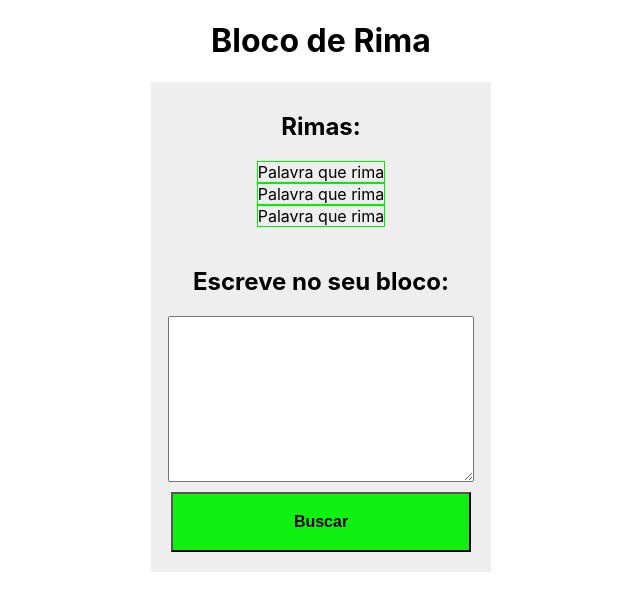
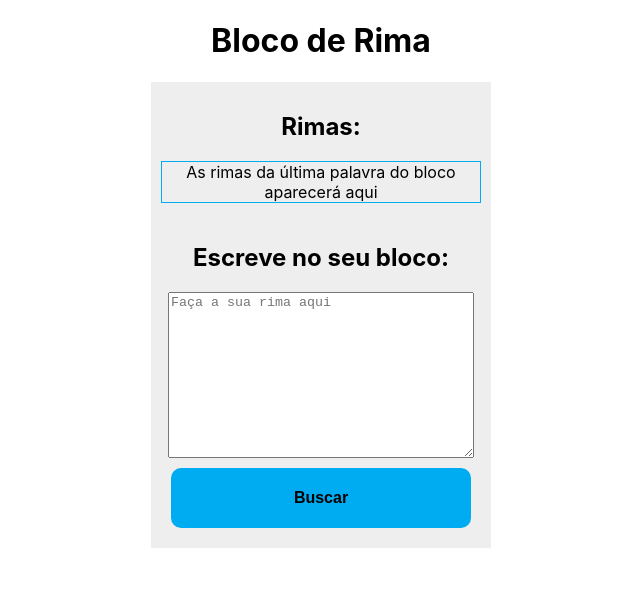
Before and after one commit to edusamico/blocoderima, a React (Create React App) app in the folder my-app/: page / in a window 1280 px wide. Shown: the top 610 px of the page, without its empty margins (319-959 px from the left). Built offline with nearby package versions, Linux system fonts and the light colour scheme.

Commit message:
get last word - testing 1st pull request

```diff
--- a/my-app/src/App.js
+++ b/my-app/src/App.js
@@ -1,16 +1,15 @@
-import logo from './logo.svg';
 import './App.css';
 import Bloco from "./components/Bloco"
-import Rimas from "./components/Rimas"
 
-function App() {
-  return (
-    <div className="App">
-      <h1>Bloco de Rima</h1>
-      <Rimas></Rimas>
-      <Bloco></Bloco>
-    </div>
-  );
+const App = () => {
+
+    return (
+      <div className="App">
+        <h1>Bloco de Rima</h1>
+        <Bloco/>
+      </div>
+    );
+
 }
 
 export default App;
--- a/my-app/src/components/Bloco.css
+++ b/my-app/src/components/Bloco.css
@@ -24,5 +24,21 @@ input[type="button"] {
     height: 60px;
     font-size: medium;
     font-weight:700;
-    background-color: #11f111;
+    background-color: #00ACF1;
+    border: none;
+    border-radius: 10px;
 }
+
+input[type="button"]:active {
+    margin: 10px;
+    max-width: 300px;
+    min-width: 300px;
+    width: 40vw;
+    height: 60px;
+    font-size: medium;
+    font-weight:700;
+    background-color: #0080B3;
+    border: none;
+    border-radius: 10px;
+    transition: all 0.2s;
+}
--- a/my-app/src/components/Bloco.js
+++ b/my-app/src/components/Bloco.js
@@ -1,31 +1,54 @@
-import './Bloco.css';
+import './Bloco.css'
+import Rimas from "./Rimas"
+
 import React, {Component} from "react"
 
-export default class Bloco extends Component{
+
+export default class Bloco extends Component {
     constructor (props) {
         super(props);
-
         this.state = {
-            lastWord: "",
-            selectedWord: ""
+            textArea: "",
+            lastWord: "As rimas da última palavra do bloco aparecerá aqui"
         }
-
         this.findRimas = this.findRimas.bind(this);
     }
 
     findRimas() {
-        console.log(this.state.lastWord);
+
+        let cleanText = function (word) {
+            if (word !== "") return word;
+        };
+
+        let allWord = this.state.textArea.split(' ');
+
+        //pendente filtros (enter, pontuação...)
+        //quando tem espaço antes do enter, a última palavra que ele puxa é o espaço.
+        let validWord = allWord.filter(cleanText);
+
+        let lastWord = validWord[validWord.length - 1];
+        this.setState({lastWord});
+
+        console.log(lastWord);
+        return lastWord;
+    }
+
+    componentDidUpdate () {
+
     }
 
     render() {
+        const { lastWord } = this.state;
         return (
-            <div className="bloco">
-                <h2>
-                    Escreve no seu bloco:
-                </h2>
-                <textarea onChange={(event)=> {this.setState({lastWord: event.target.value})}}></textarea>
-                <input type="button" value="Buscar" onClick={this.findRimas}></input>
-
+            <div>
+                <Rimas word ={lastWord}></Rimas>
+                <div className="bloco">
+                    <h2>
+                        Escreve no seu bloco:
+                    </h2>
+                    <textarea placeholder="Faça a sua rima aqui" onChange={(event)=> {this.setState({textArea: event.target.value})}}></textarea>
+                    <input type="button" value="Buscar" onClick={this.findRimas}></input>
+                </div>
             </div>
         )
     }
--- a/my-app/src/components/Rimas.css
+++ b/my-app/src/components/Rimas.css
@@ -9,5 +9,6 @@
     align-items: center;
 }
 .rima {
-    border: 1px solid #00f100;
+    border: 1px solid #00ACF1;
+    text-align: center;
 }
--- a/my-app/src/components/Rimas.js
+++ b/my-app/src/components/Rimas.js
@@ -1,18 +1,17 @@
+
+//irá receber 1 palavra por vez e retornar uma lista de rimas
 import './Rimas.css';
 
-import React, {Component} from "react"
+const Rimas = (props) => {
+const word = props.word;
 
-export default class Rimas extends Component {
-    render() {
 return (
     <div className="rimas">
         <h2>
             Rimas:
         </h2>
-                <div className='rima'>Palavra que rima</div>
-                <div className='rima'>Palavra que rima</div>
-                <div className='rima'>Palavra que rima</div>
+        <div className='rima'>{word}</div>
     </div>
 )
 }
-}
+export default Rimas;
--- a/my-app/src/index.js
+++ b/my-app/src/index.js
@@ -10,8 +10,4 @@ ReactDOM.render(
   </React.StrictMode>,
   document.getElementById('root')
 );
-
-// If you want to start measuring performance in your app, pass a function
-// to log results (for example: reportWebVitals(console.log))
-// or send to an analytics endpoint. Learn more: https://bit.ly/CRA-vitals
 reportWebVitals();
```
Also changed, not shown: 1 other file (tests, documents, lock files or other folders). Lines whose indentation alone changed are shown as unchanged.
